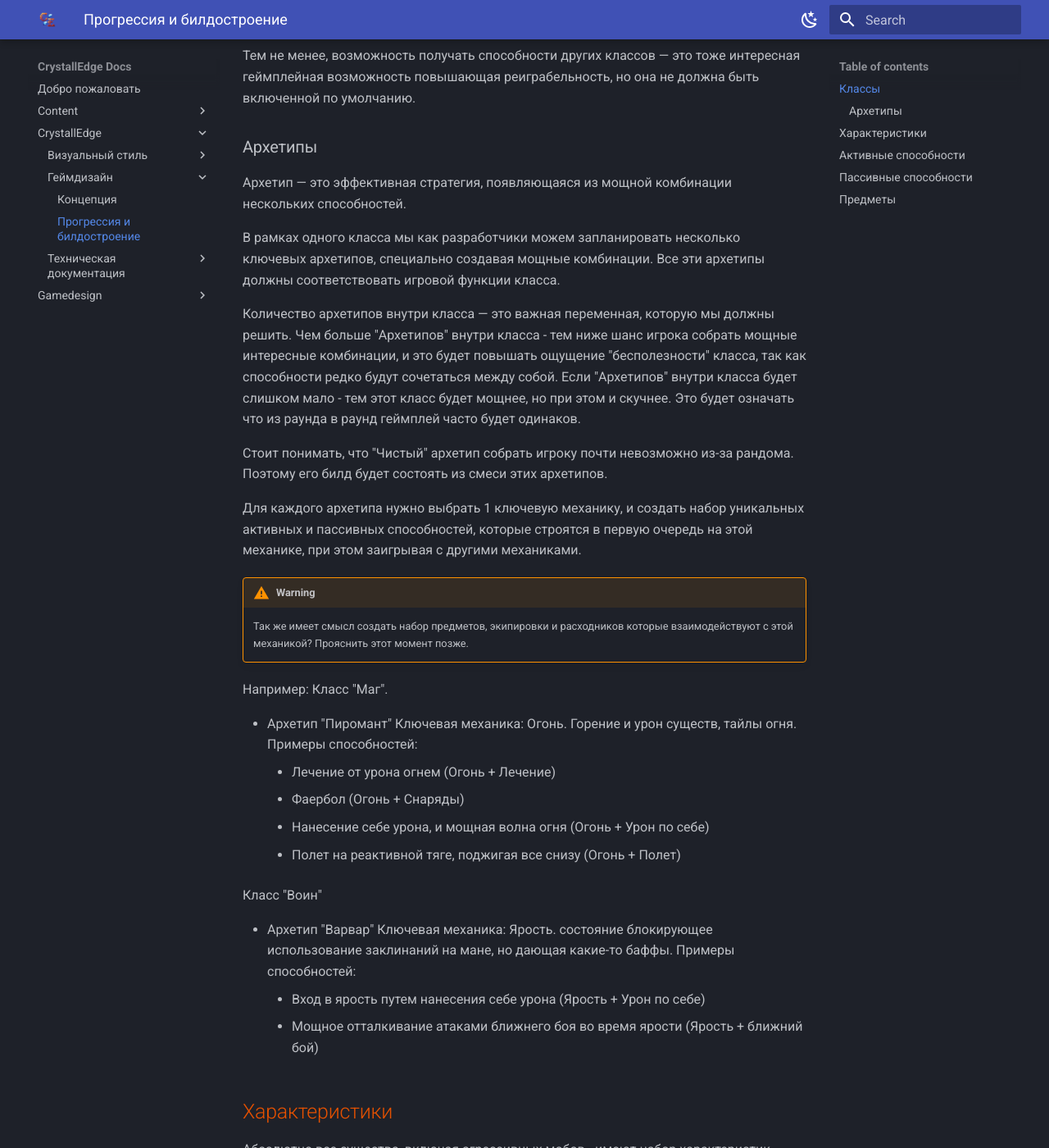
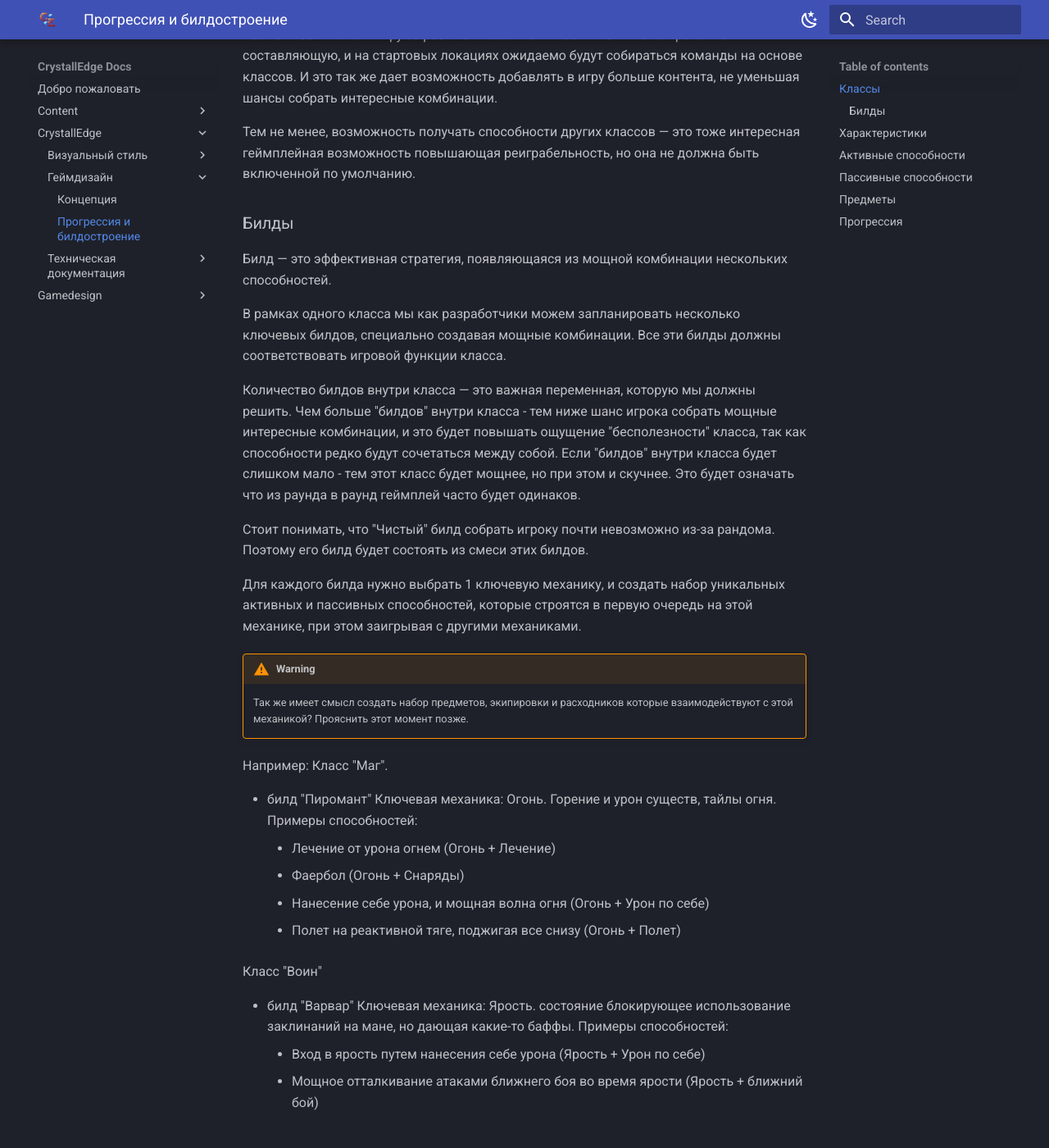
Before and after one commit to crystallpunk-14/crystallpunk-docs, an MkDocs documentation site: the page built from docs/CrystallEdge/Геймдизайн/Прогрессия и билдостроение.md, in a window 1280 px wide and 1400 px high, scrolled down 1281 px. Shown: the whole window at 82% size. Built offline with MkDocs 1.6.1 and Material for MkDocs 9.7.7, drawn with Linux system fonts in a browser that asks for light colours; some of the changed text lies outside the part shown.

Commit message:
Update Прогрессия и билдостроение.md

```diff
--- a/docs/CrystallEdge/Геймдизайн/Прогрессия и билдостроение.md
+++ b/docs/CrystallEdge/Геймдизайн/Прогрессия и билдостроение.md
@@ -8,7 +8,7 @@
     Вещи, которых не хватает:
 
     - Как именно персонаж прокачивается?
-    - Сколько архетипов мы делаем на 1 класс?
+    - Сколько билдов мы делаем на 1 класс?
     - Сколько активных и пассивных способностей мы делаем на 1 класс?
     - Как мы дизайним предметы (похоже на другой документ)
 
@@ -42,19 +44,19 @@
 
 Тем не менее, возможность получать способности других классов — это тоже интересная геймплейная возможность повышающая реиграбельность, но она не должна быть включенной по умолчанию.
 
-### Архетипы
-Архетип — это эффективная стратегия, появляющаяся из мощной комбинации нескольких способностей.
+### Билды
+Билд — это эффективная стратегия, появляющаяся из мощной комбинации нескольких способностей.
 
-В рамках одного класса мы как разработчики можем запланировать несколько ключевых архетипов, специально создавая мощные комбинации.
-Все эти архетипы должны соответствовать игровой функции класса.
+В рамках одного класса мы как разработчики можем запланировать несколько ключевых билдов, специально создавая мощные комбинации.
+Все эти билды должны соответствовать игровой функции класса.
 
-Количество архетипов внутри класса — это важная переменная, которую мы должны решить.
-Чем больше "Архетипов" внутри класса - тем ниже шанс игрока собрать мощные интересные комбинации, и это будет повышать ощущение "бесполезности" класса, так как способности редко будут сочетаться между собой.
-Если "Архетипов" внутри класса будет слишком мало - тем этот класс будет мощнее, но при этом и скучнее. Это будет означать что из раунда в раунд геймплей часто будет одинаков.
+Количество билдов внутри класса — это важная переменная, которую мы должны решить.
+Чем больше "билдов" внутри класса - тем ниже шанс игрока собрать мощные интересные комбинации, и это будет повышать ощущение "бесполезности" класса, так как способности редко будут сочетаться между собой.
+Если "билдов" внутри класса будет слишком мало - тем этот класс будет мощнее, но при этом и скучнее. Это будет означать что из раунда в раунд геймплей часто будет одинаков.
 
-Стоит понимать, что "Чистый" архетип собрать игроку почти невозможно из-за рандома. Поэтому его билд будет состоять из смеси этих архетипов.
+Стоит понимать, что "Чистый" билд собрать игроку почти невозможно из-за рандома. Поэтому его билд будет состоять из смеси этих билдов.
 
-Для каждого архетипа нужно выбрать 1 ключевую механику, и создать набор уникальных активных и пассивных способностей, которые строятся в первую очередь на этой механике, при этом заигрывая с другими механиками.
+Для каждого билда нужно выбрать 1 ключевую механику, и создать набор уникальных активных и пассивных способностей, которые строятся в первую очередь на этой механике, при этом заигрывая с другими механиками.
 
 !!! warning
     Так же имеет смысл создать набор предметов, экипировки и расходников которые взаимодействуют с этой механикой? Прояснить этот момент позже.
@@ -62,7 +64,7 @@
 Например:
 Класс "Маг".
 
-- Архетип "Пиромант"
+- билд "Пиромант"
   Ключевая механика: Огонь. Горение и урон существ, тайлы огня.
   Примеры способностей:
     - Лечение от урона огнем (Огонь + Лечение)
@@ -72,7 +74,7 @@
 
 Класс "Воин"
 
-- Архетип "Варвар"
+- билд "Варвар"
   Ключевая механика: Ярость. состояние блокирующее использование заклинаний на мане, но дающая какие-то баффы.
   Примеры способностей:
     - Вход в ярость путем нанесения себе урона (Ярость + Урон по себе)
@@ -116,3 +118,5 @@
 При этом все предметы — это расходники, которые рано или поздно ломаются.
 
 Поэтому я считаю, что предметы не могут быть "основной" билда персонажа, и будут выполнять больше дополняющую роль.
+
+## Прогрессия
```
Also changed, not shown: other parts of docs/CrystallEdge/Геймдизайн/Прогрессия и билдостроение.md (+2 -0 lines).
